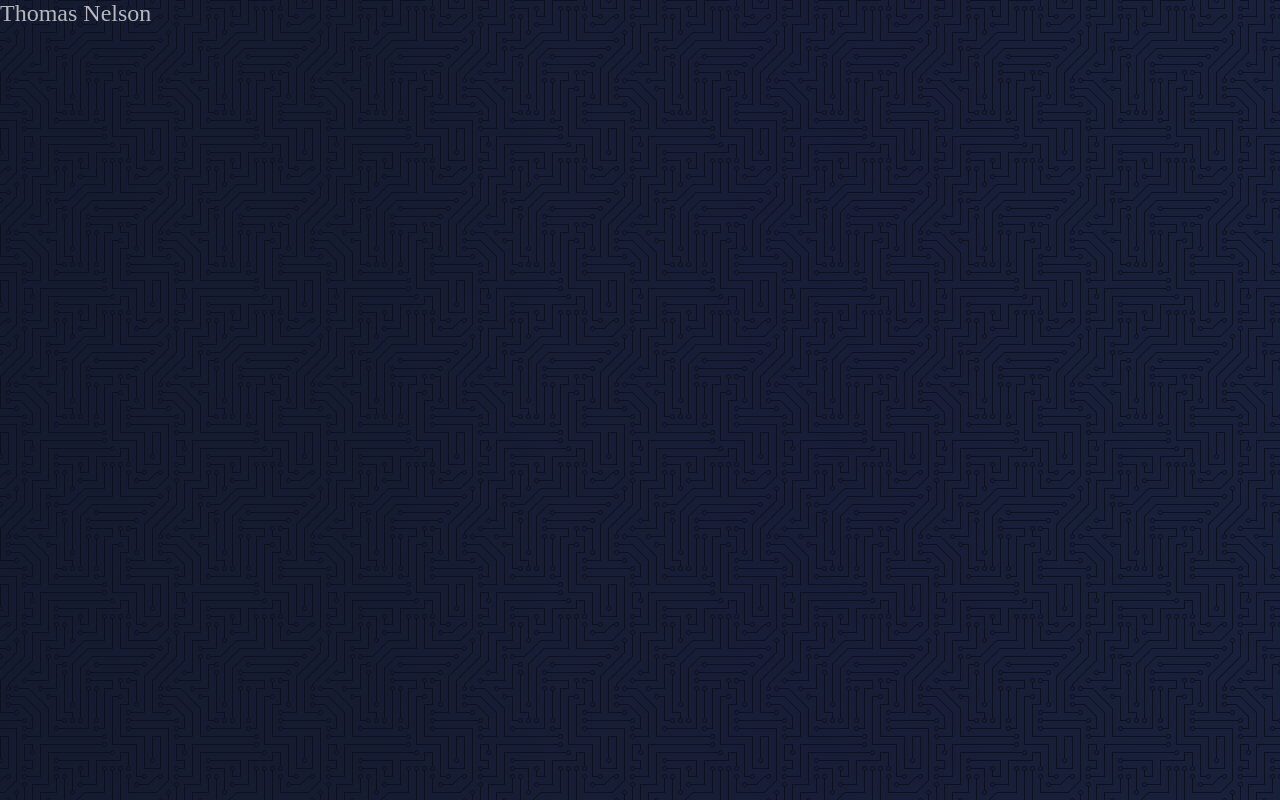
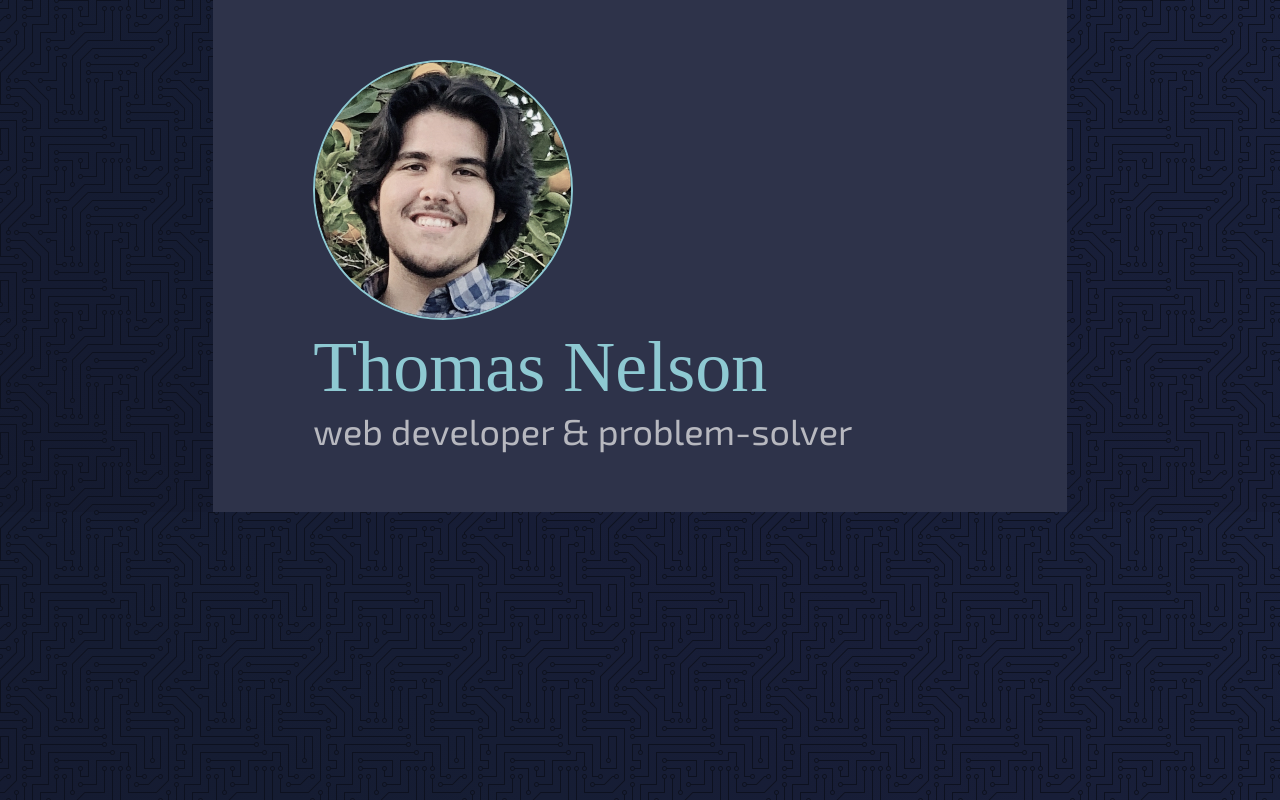
Before and after one commit to thnlsn/portfolio, a React (Create React App) app: page / in a window 1280 px wide. Built offline with nearby package versions, Linux system fonts and the light colour scheme; the HTML template or start-up script is replaced by a standard one; a web font is replaced by a local one.

Commit message:
basic header markup

```diff
--- a/src/App.js
+++ b/src/App.js
@@ -1,8 +1,25 @@
 import React from 'react';
 import './css/style.css';
 
+import profile from './images/profile.jpg';
+
 function App() {
-  return <div className='App'>Thomas Nelson</div>;
+  return (
+    <div className='App'>
+      <div className='navigation'></div>
+      <div className='content'>
+        <header className='header'>
+          <img
+            className='heading-image'
+            src={profile}
+            alt='Thomas Nelson'
+          ></img>
+          <div className='heading-primary'>Thomas Nelson</div>
+          <div className='heading-subtitle'>web developer & problem-solver</div>
+        </header>
+      </div>
+    </div>
+  );
 }
 
 export default App;
--- a/src/css/style.css
+++ b/src/css/style.css
@@ -43,6 +43,41 @@ body {
   font-size: 2.4rem;
 }
 
+.heading-primary {
+  font-family: var(--font-primary);
+  font-size: 7.2rem;
+  color: var(--color-secondary);
+}
+
+.heading-subtitle {
+  font-family: var(--font-default);
+  font-size: 3.6rem;
+}
+
+.heading-secondary {
+  font-family: var(--font-secondary);
+}
+
+.heading-navigation {
+  font-family: var(--font-navigation);
+}
+
+.heading-image {
+  border: 2px solid var(--color-secondary);
+  border-radius: 50%;
+}
+
+.App {
+  display: grid;
+  grid-template-columns: 0.5fr 2fr 0.5fr;
+  height: 100%;
+}
+
+.content {
+  background-color: var(--color-primary);
+  padding: 6rem 10rem;
+}
+
 /*
 
   "devDependencies": {
--- a/src/sass/_layout.scss
+++ b/src/sass/_layout.scss
@@ -0,0 +1,10 @@
+.App {
+  display: grid;
+  grid-template-columns: 0.5fr 2fr 0.5fr;
+  height: 100%;
+}
+
+.content {
+  background-color: var(--color-primary);
+  padding: 6rem 10rem;
+}
--- a/src/sass/_typography.scss
+++ b/src/sass/_typography.scss
@@ -1,2 +1,26 @@
 // Exo ------------ 100, 200, 300, 400, 500, 600, 700, 800, 900, 100, 200, 300, 400, 500, 600, 700, 800, 900
 // Exo 2 ---------- 100, 200, 300, 400, 500, 600, 700, 800, 900, 100, 200, 300, 400, 500, 600, 700, 800, 900
+
+.heading-primary {
+  font-family: var(--font-primary);
+  font-size: 7.2rem;
+  color: var(--color-secondary);
+}
+
+.heading-subtitle {
+  font-family: var(--font-default);
+  font-size: 3.6rem;
+}
+
+.heading-secondary {
+  font-family: var(--font-secondary);
+}
+
+.heading-navigation {
+  font-family: var(--font-navigation);
+}
+
+.heading-image {
+  border: 2px solid var(--color-secondary);
+  border-radius: 50%;
+}
```
Also changed, not shown: src/images/profile.jpg (added), 1 other file (tests, documents, lock files or other folders).
